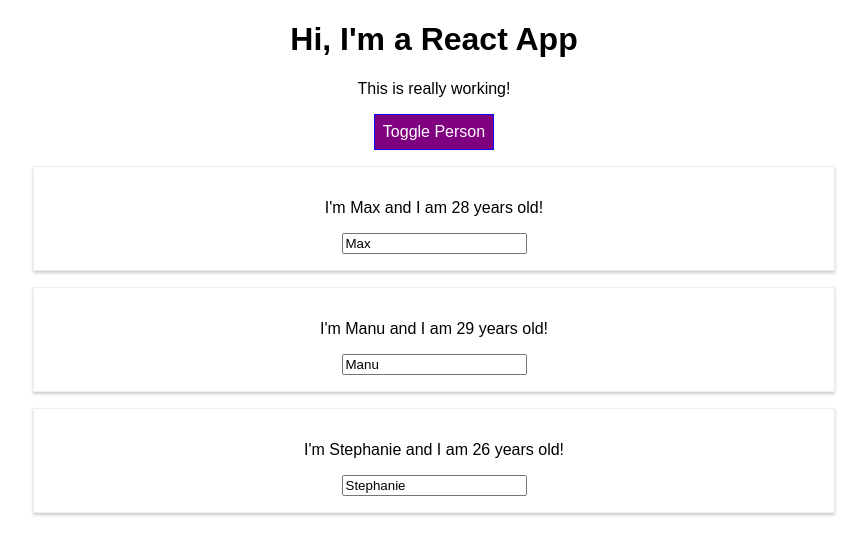
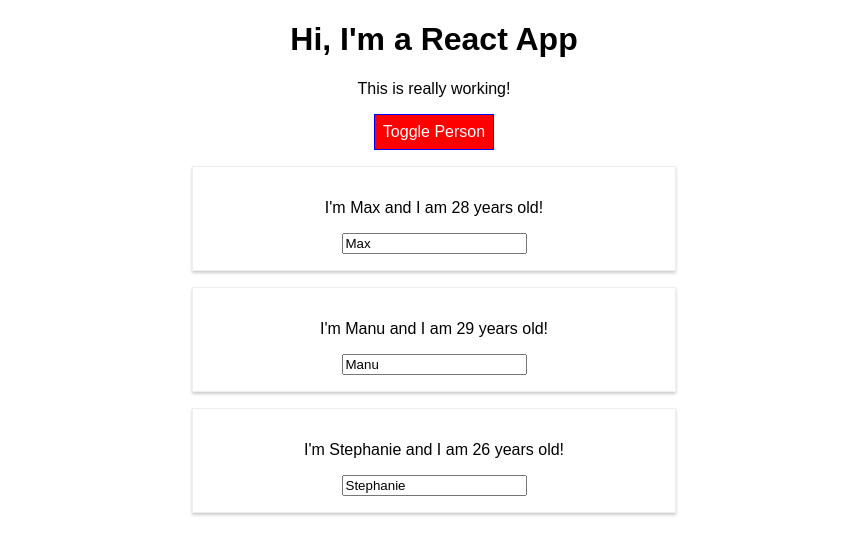
Before and after one commit to Mezba132/BasicReactJs, a React (Create React App) app: page / in a window 1280 px wide. Both pictures are taken after a click on the button "Toggle Person". Shown: the top 554 px of the page, without its empty margins (206-1073 px from the left). Built offline with nearby package versions, Linux system fonts and the light colour scheme.

Commit message:
Add and Use Styled-Component

```diff
--- a/package.json
+++ b/package.json
@@ -6,7 +6,8 @@
     "radium": "^0.26.1",
     "react": "^17.0.1",
     "react-dom": "^17.0.1",
-    "react-scripts": "1.1.5"
+    "react-scripts": "1.1.5",
+    "styled-components": "^5.2.1"
   },
   "scripts": {
     "start": "react-scripts start",
--- a/src/App.js
+++ b/src/App.js
@@ -1,7 +1,22 @@
 import React, { Component } from 'react';
 import './App.css';
-import Radium, {StyleRoot} from 'radium';
 import Person from './Person/person';
+import Styled from 'styled-components';
+
+const StyleButton = Styled.button`
+      background-color: ${ props => props.bg ? 'red' : 'green'};
+      color: white;
+      font: inherit;
+      border: 1px solid blue;
+      padding: 8px;
+      cursor: pointer;
+
+      &:hover {
+        background-color : ${ props => props.bg ? 'pink' : 'lightgreen'};
+        color: black;
+      }
+`;
+
 
 class App extends Component {
   state = {
@@ -40,18 +55,6 @@
   }
 
   render () {
-    const style = {
-      backgroundColor: 'green',
-      color: 'white',
-      font: 'inherit',
-      border: '1px solid blue',
-      padding: '8px',
-      cursor: 'pointer',
-      ':hover' : {
-        backgroundColor : 'lightgreen',
-        color: 'black'
-      }
-    };
 
     const classes = [];
 
@@ -81,27 +84,18 @@
           })}
         </div>
       );
-      style.backgroundColor = 'purple';
-      style[':hover'] = {
-        backgroundColor : 'pink',
-        color: 'black'
-      }
     }
 
     return (
-      <StyleRoot>
       <div className="App">
         <h1>Hi, I'm a React App</h1>
         <p className={classes.join(' ')}>This is really working!</p>
-        <button
-          style={style}
-          onClick={this.toggleChangeHandler}>Toggle Person</button>
-          {persons}
+        <StyleButton bg={this.state.showPersons} onClick={this.toggleChangeHandler}>Toggle Person</StyleButton>
+        {persons}
       </div>
-      </StyleRoot>
     );
     // return React.createElement('div', {className: 'App'}, React.createElement('h1', null, 'Does this work now?'));
   }
 }
 
-export default Radium(App);
+export default App;
--- a/src/Person/person.js
+++ b/src/Person/person.js
@@ -1,22 +1,30 @@
 import React from 'react';
-import Radium from 'radium';
+import styled from 'styled-components';
 
 import './person.css';
 
-const style = {
-    '@media("min-width : 500px")' : {
-        width : '450px'
+const StyledDiv = styled.div`
+    width: 60%;
+    margin: 16px auto;
+    border: 1px solid #eee;
+    box-shadow: 0 2px 3px #ccc;
+    padding: 16px;
+    text-align: center;
+
+    @media (min-width: 500px) {
+        width: 450px;
     }
-};
+`;
 
 const person = ( props ) => {
+
     return (
-        <div className="Person" style={style}>
+        <StyledDiv>
             <p onClick={props.click}>I'm {props.name} and I am {props.age} years old!</p>
             <p>{props.children}</p>
             <input type="text" onChange={props.changed} value={props.name} />
-        </div>
+        </StyledDiv>
     )
 };
 
-export default Radium(person);
+export default person;
```
Also changed, not shown: 1 other file (tests, documents, lock files or other folders).
